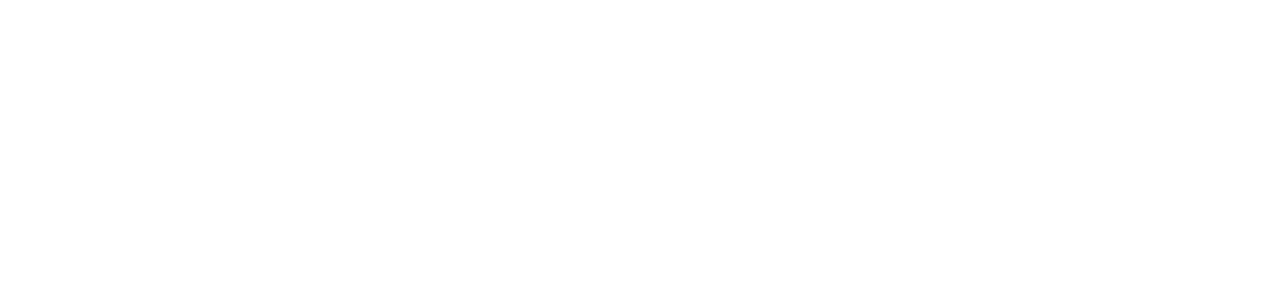
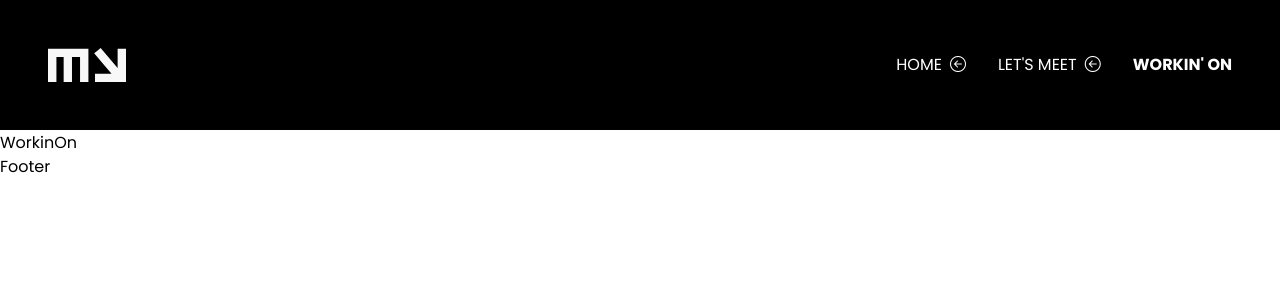
Before and after one commit to enesmuzaffer22/portfolio-web-page-with-terminal, a React (Vite) app: page /workin-on in a window 1280 px wide. Before the commit this address had no page. Shown: the top 300 px of the page. Built offline with nearby package versions, Linux system fonts and the light colour scheme.

Commit message:
feat: added navbar

```diff
--- a/src/components/navbar/Navbar.jsx
+++ b/src/components/navbar/Navbar.jsx
@@ -1,4 +1,4 @@
-import React from "react";
+import React, { useEffect, useState } from "react";
 import logo from "../../assets/logo.svg";
 import { Link, useLocation } from "react-router-dom";
 
@@ -10,6 +10,30 @@ function Navbar() {
       ? "text-white font-bold flex items-center gap-2"
       : "text-white flex items-center gap-2";
 
+  const links = [
+    { path: "/", label: "HOME" },
+    { path: "/lets-meet", label: "LET'S MEET" },
+    { path: "/workin-on", label: "WORKIN' ON" },
+  ];
+
+  // iconStyle fonksiyonunu güncelle
+  const getIcon = (path) => {
+    if (pathname === path) {
+      return ""; // aktif sayfada ikon gösterilmesin
+    }
+
+    const currentIndex = links.findIndex((link) => link.path === pathname);
+    const targetIndex = links.findIndex((link) => link.path === path);
+
+    if (targetIndex < currentIndex) {
+      return "bi bi-arrow-left-circle"; // sol ok
+    } else if (targetIndex > currentIndex) {
+      return "bi bi-arrow-right-circle"; // sağ ok
+    }
+
+    return ""; // default
+  };
+
   return (
     <div className="flex justify-between p-12 bg-black border-b-1 border-white">
       <div className="logo-container w-auto h-auto">
@@ -17,15 +41,12 @@ function Navbar() {
       </div>
 
       <div className="links flex gap-8 items-center">
-        <Link to="/" className={linkStyle("/")}>
-          HOME
-        </Link>
-        <Link to="/lets-meet" className={linkStyle("/lets-meet")}>
-          LET&apos;S MEET <i className="bi bi-arrow-right-circle "></i>
-        </Link>
-        <Link to="/workin-on" className={linkStyle("/workin-on")}>
-          WORKIN&apos; ON <i className="bi bi-arrow-right-circle"></i>
-        </Link>
+        {links.map((link, index) => (
+          <Link key={index} to={link.path} className={linkStyle(link.path)}>
+            {link.label}
+            {getIcon(link.path) && <i className={getIcon(link.path)}></i>}
+          </Link>
+        ))}
       </div>
     </div>
   );
--- /dev/null
+++ b/src/pages/workin-on/WorkinOn.jsx
@@ -0,0 +1,7 @@
+import React from "react";
+
+function WorkinOn() {
+  return <div>WorkinOn</div>;
+}
+
+export default WorkinOn;
--- a/src/route/Router.jsx
+++ b/src/route/Router.jsx
@@ -1,7 +1,9 @@
-import HomePage from "../pages/HomePage";
-import LetsMeet from "../pages/LetsMeet";
+import HomePage from "../pages/home-page/HomePage";
+import LetsMeet from "../pages/lets-meet/LetsMeet";
+import WorkinOn from "../pages/workin-on/WorkinOn";
 
 export const RouterList = [
   { path: "/", element: <HomePage /> },
   { path: "/lets-meet", element: <LetsMeet /> },
+  { path: "/workin-on", element: <WorkinOn /> },
 ];
```
Also changed, not shown: src/pages/home-page/HomePage.jsx (renamed from src/pages/HomePage.jsx), src/pages/lets-meet/LetsMeet.jsx (renamed from src/pages/LetsMeet.jsx).
